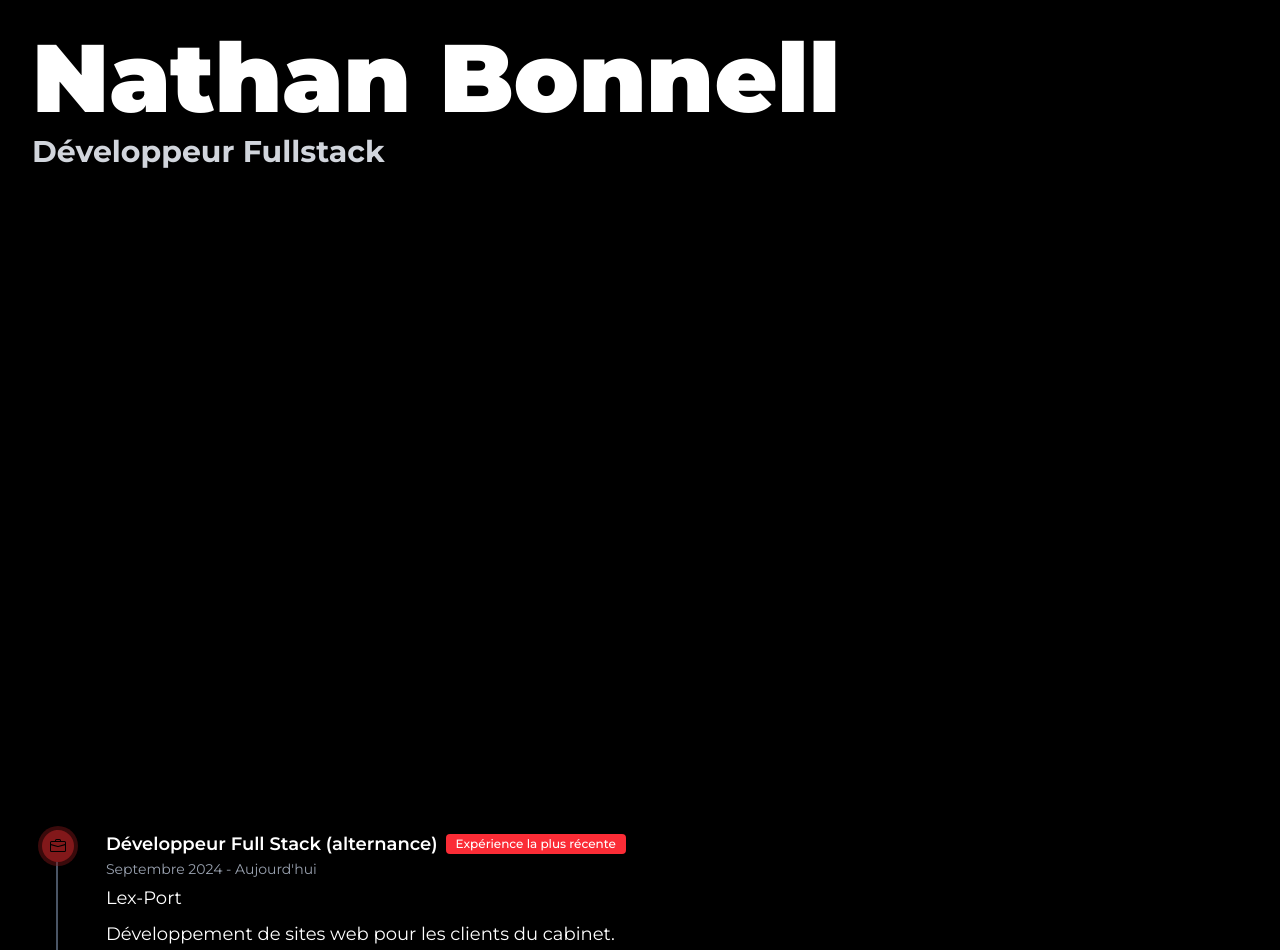
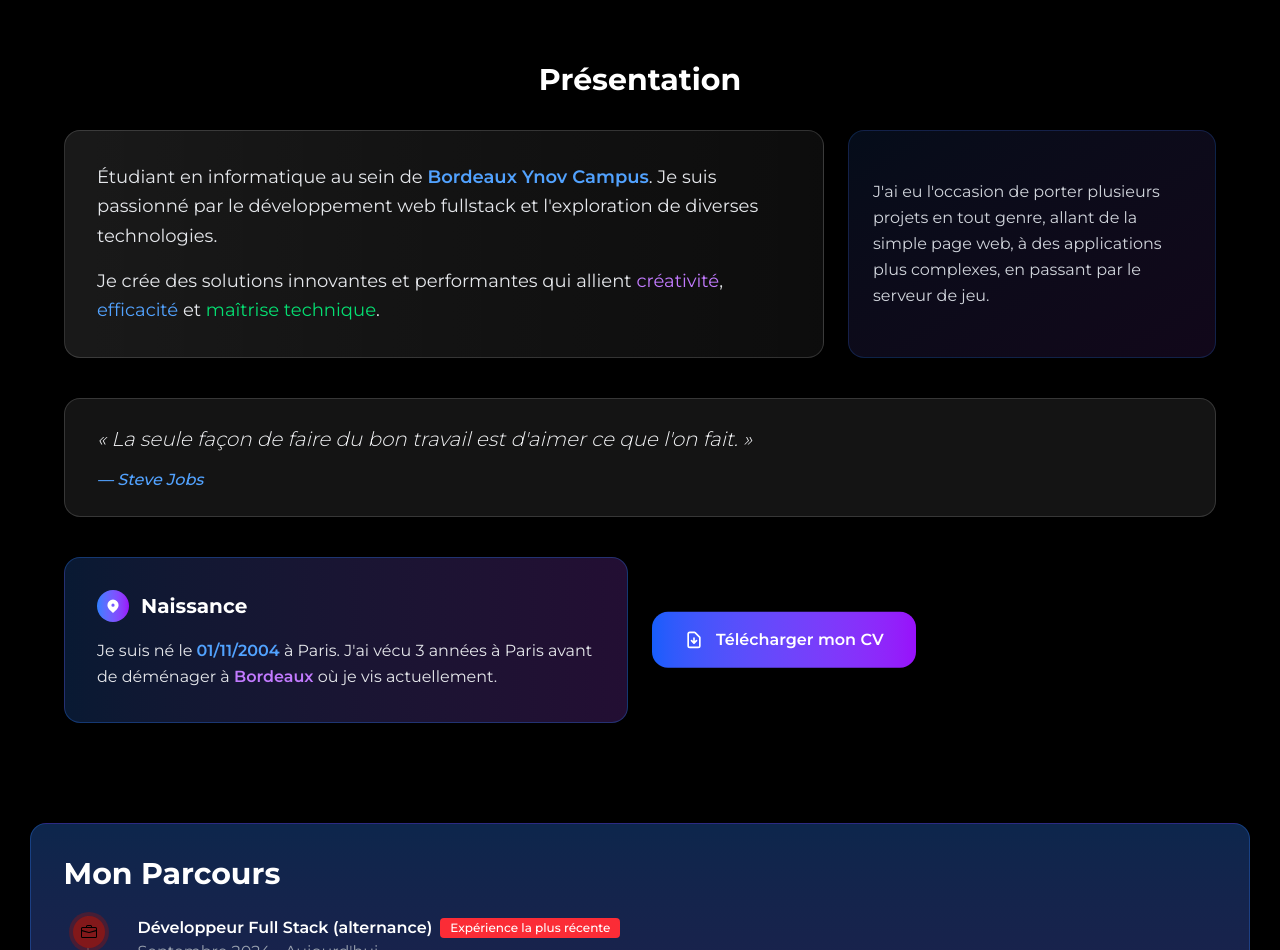
Before and after one commit to Wiibleyde/Portfolio, a Next.js app: page / in a window 1280 px wide. Shown: the part 802-1752 px from the top of the page. Built offline with nearby package versions, Linux system fonts and the light colour scheme.

Commit message:
feat: enhance Presentation and Timeline components with animations and improved layout
Signed-off-by: Wiibleyde <nathan@bonnell.fr>

```diff
--- a/src/components/HomePage/Presentation.tsx
+++ b/src/components/HomePage/Presentation.tsx
@@ -1,14 +1,131 @@
+"use client"
+import { useEffect, useRef } from 'react';
+import { gsap } from 'gsap';
+
 export function Presentation() {
+    const containerRef = useRef<HTMLDivElement>(null);
+    const quoteRef = useRef<HTMLQuoteElement>(null);
+    const descriptionRef = useRef<HTMLElement>(null);
+    const birthRef = useRef<HTMLElement>(null);
+    const cvRef = useRef<HTMLElement>(null);
+
+    useEffect(() => {
+        const ctx = gsap.context(() => {
+            // Initial state
+            gsap.set([quoteRef.current, descriptionRef.current, birthRef.current, cvRef.current], {
+                opacity: 0,
+                y: 50
+            });
+
+            // Main timeline
+            const tl = gsap.timeline({ delay: 0.2 });
+
+            tl.to(quoteRef.current, {
+                opacity: 1,
+                y: 0,
+                duration: 0.8,
+                ease: "power2.out"
+            })
+            .to(descriptionRef.current, {
+                opacity: 1,
+                y: 0,
+                duration: 0.8,
+                ease: "power2.out"
+            }, "-=0.4")
+            .to(birthRef.current, {
+                opacity: 1,
+                y: 0,
+                duration: 0.6,
+                ease: "back.out(1.7)"
+            }, "-=0.3")
+            .to(cvRef.current, {
+                opacity: 1,
+                y: 0,
+                duration: 0.6,
+                ease: "elastic.out(1, 0.5)"
+            }, "-=0.2");
+
+            // Floating animation for CV button
+            gsap.to(cvRef.current, {
+                y: -10,
+                duration: 2,
+                ease: "power1.inOut",
+                yoyo: true,
+                repeat: -1,
+                delay: 2
+            });
+
+        }, containerRef);
+
+        return () => ctx.revert();
+    }, []);
+
     return (
         <div className="min-h-screen snap-start">
-            <div className="flex flex-col items-start justify-start min-h-screen bg-gradient-to-r from-black/75 via-black/75 to-black/10 px-8 pt-8">
-                <div className="text-left text-white max-w-2/3">
-                    <h1 className="text-8xl font-black mb-2 text-white">
-                        Nathan Bonnell
-                    </h1>
-                    <h2 className="text-3xl font-bold text-gray-300">
-                        Développeur Fullstack
-                    </h2>
+            <div ref={containerRef} className="relative z-10 p-16 min-h-screen">
+                <h2 className="text-3xl font-bold text-white text-center pb-8">
+                    Présentation
+                </h2>
+                <div className="w-full max-w-7xl mx-auto grid gap-10 content-center">
+                    {/* Description Section */}
+                    <section ref={descriptionRef} className="grid lg:grid-cols-3 gap-6 w-full">
+                        <div className="lg:col-span-2 bg-gradient-to-r from-white/10 to-white/5 backdrop-blur-sm rounded-2xl p-8 border border-white/15 shadow-lg">
+                            <p className="text-base md:text-lg text-gray-200 leading-relaxed mb-4">
+                                Étudiant en informatique au sein de <span className="text-blue-400 font-semibold">Bordeaux Ynov Campus</span>. Je suis passionné par le développement web fullstack et l&apos;exploration de diverses technologies.
+                            </p>
+                            <p className="text-base md:text-lg text-gray-200 leading-relaxed">
+                                Je crée des solutions innovantes et performantes qui allient <span className="text-purple-400">créativité</span>, <span className="text-blue-400">efficacité</span> et <span className="text-green-400">maîtrise technique</span>.
+                            </p>
+                        </div>
+                        <div className="bg-gradient-to-br from-blue-500/10 to-purple-500/10 backdrop-blur-sm rounded-2xl p-6 border border-blue-500/20 shadow-lg flex items-center">
+                            <p className="text-sm md:text-base text-gray-300 leading-relaxed">
+                                J&apos;ai eu l&apos;occasion de porter plusieurs projets en tout genre, allant de la simple page web, à des applications plus complexes, en passant par le serveur de jeu.
+                            </p>
+                        </div>
+                    </section>
+
+                    {/* Quote Section */}
+                    <blockquote ref={quoteRef} className="relative w-full max-w-full mx-auto">
+                        {/* <div className="absolute -left-1 top-0 w-1 h-full bg-gradient-to-b from-blue-500 to-purple-600 rounded-full"></div> */}
+                        <div className="pl-8 py-6 bg-white/8 backdrop-blur-sm rounded-2xl border border-white/15 shadow-xl">
+                            <p className="text-lg md:text-xl text-gray-100 italic font-light leading-relaxed mb-3">
+                                « La seule façon de faire du bon travail est d&apos;aimer ce que l&apos;on fait. »
+                            </p>
+                            <cite className="text-blue-400 text-base font-medium">— Steve Jobs</cite>
+                        </div>
+                    </blockquote>
+
+                    {/* Birth Info and CV Section */}
+                    <div className="grid lg:grid-cols-2 gap-6 w-full items-center">
+                        {/* Birth Info Section */}
+                        <section ref={birthRef} className="relative">
+                            <div className="bg-gradient-to-r from-blue-500/20 to-purple-500/20 backdrop-blur-md rounded-2xl p-8 border border-blue-500/30 shadow-xl">
+                                <div className="flex items-center gap-3 mb-4">
+                                    <div className="w-8 h-8 bg-gradient-to-r from-blue-500 to-purple-600 rounded-full flex items-center justify-center">
+                                        <svg className="w-4 h-4 text-white" fill="currentColor" viewBox="0 0 20 20">
+                                            <path fillRule="evenodd" d="M5.05 4.05a7 7 0 119.9 9.9L10 18.9l-4.95-4.95a7 7 0 010-9.9zM10 11a2 2 0 100-4 2 2 0 000 4z" clipRule="evenodd" />
+                                        </svg>
+                                    </div>
+                                    <h3 className="text-xl font-bold text-white">Naissance</h3>
+                                </div>
+                                <p className="text-base text-gray-200 leading-relaxed">
+                                    Je suis né le <span className="text-blue-400 font-semibold">01/11/2004</span> à Paris.
+                                    J&apos;ai vécu 3 années à Paris avant de déménager à <span className="text-purple-400 font-semibold">Bordeaux</span> où je vis actuellement.
+                                </p>
+                            </div>
+                        </section>
+
+                        {/* CV Section */}
+                        <section ref={cvRef} className="flex justify-center lg:justify-start">
+                            <button className="group relative bg-gradient-to-r from-blue-600 to-purple-600 hover:from-blue-700 hover:to-purple-700 text-white font-semibold py-4 px-8 rounded-2xl transition-all duration-300 flex items-center gap-3 shadow-xl hover:shadow-blue-500/25 transform hover:scale-105">
+                                <div className="absolute inset-0 bg-gradient-to-r from-blue-400 to-purple-400 rounded-2xl blur opacity-0 group-hover:opacity-30 transition-opacity duration-300"></div>
+                                <svg className="w-5 h-5 relative z-10" fill="none" stroke="currentColor" viewBox="0 0 24 24">
+                                    <path strokeLinecap="round" strokeLinejoin="round" strokeWidth={2} d="M12 10v6m0 0l-3-3m3 3l3-3m2 8H7a2 2 0 01-2-2V5a2 2 0 012-2h5.586a1 1 0 01.707.293l5.414 5.414a1 1 0 01.293.707V19a2 2 0 01-2 2z" />
+                                </svg>
+                                <span className="relative z-10 text-base">Télécharger mon CV</span>
+                            </button>
+                        </section>
+                    </div>
                 </div>
             </div>
         </div>
--- a/src/components/HomePage/Timeline.tsx
+++ b/src/components/HomePage/Timeline.tsx
@@ -67,12 +67,17 @@ export function Timeline() {
     ]
 
     return (
-        <div className="min-h-screen snap-start p-8">
-            <ol className="relative border-s-2 border-gray-600 ml-6">
-                {data.map((item) => (
-                    <TimelineItem key={item.title} item={item} index={data.indexOf(item)} />
-                ))}
-            </ol>
+        <div className="min-h-screen snap-start">
+            <div className="flex items-center justify-center min-h-screen p-4">
+                <div className="border border-blue-500/30 bg-gradient-to-b from-blue-500/30 to-purple-600/30 rounded-2xl shadow-lg p-8">
+                    <h2 className="text-3xl font-bold text-white mb-6">Mon Parcours</h2>
+                    <ol className="relative border-s-2 border-gray-600 ml-6">
+                        {data.map((item) => (
+                            <TimelineItem key={item.title} item={item} index={data.indexOf(item)} />
+                        ))}
+                    </ol>
+                </div>
+            </div>
         </div>
     );
 }
@@ -104,13 +109,13 @@ function TimelineItem({ item, index }: Readonly<{ item: Timeline; index: number
     return (
         <li
             ref={itemRef}
-            className="mb-10 ml-6 relative"
+            className="mb-2 ml-6 relative"
         >
             <span className={`absolute flex items-center justify-center w-8 h-8 rounded-full -left-10 ring-4 ${item.ringColor} ${item.circleColor}`}>
                 {item.icon ? <item.icon className={"text-white w-4 h-4"} /> : <Calendar className={"text-white w-3 h-3"} />}
             </span>
             <div className="ml-6">
-                <h3 className="flex items-center mb-1 lg:text-lg text-sm font-semibold text-white">
+                <h3 className="flex items-center mb-1 text-base font-semibold text-white">
                     {item.title}
                     {index === 0 && (
                         <span className="bg-red-500 text-white text-xs font-medium ml-2 px-2.5 py-0.5 rounded">
@@ -118,11 +123,11 @@ function TimelineItem({ item, index }: Readonly<{ item: Timeline; index: number
                         </span>
                     )}
                 </h3>
-                <time className="block mb-2 text-sm font-normal leading-none text-gray-400">
+                <time className="block mb-2 text-base font-normal leading-none text-gray-400">
                     {item.duration}
                 </time>
-                <p className="lg:text-lg text-sm text-white mb-2">{item.org}</p>
-                {item.description && <p className="lg:text-lg text-sm text-white mb-4">{item.description}</p>}
+                <p className="text-base text-white mb-2">{item.org}</p>
+                {item.description && <p className="text-base text-white mb-4">{item.description}</p>}
                 <div className="flex flex-wrap gap-2">
                     {item.skills.map((skill) => (
                         <span key={skill} className={item.class}>
```
